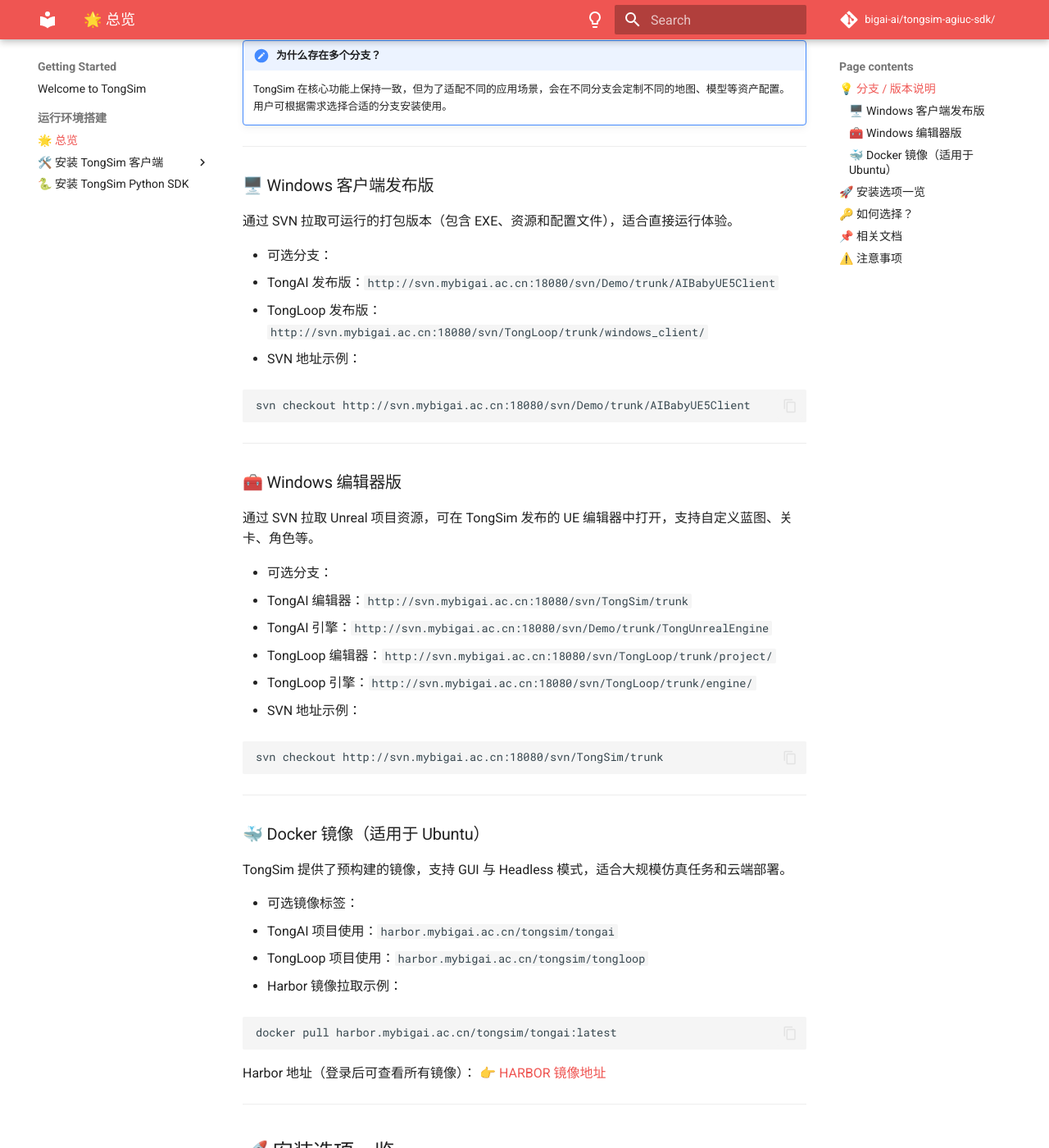
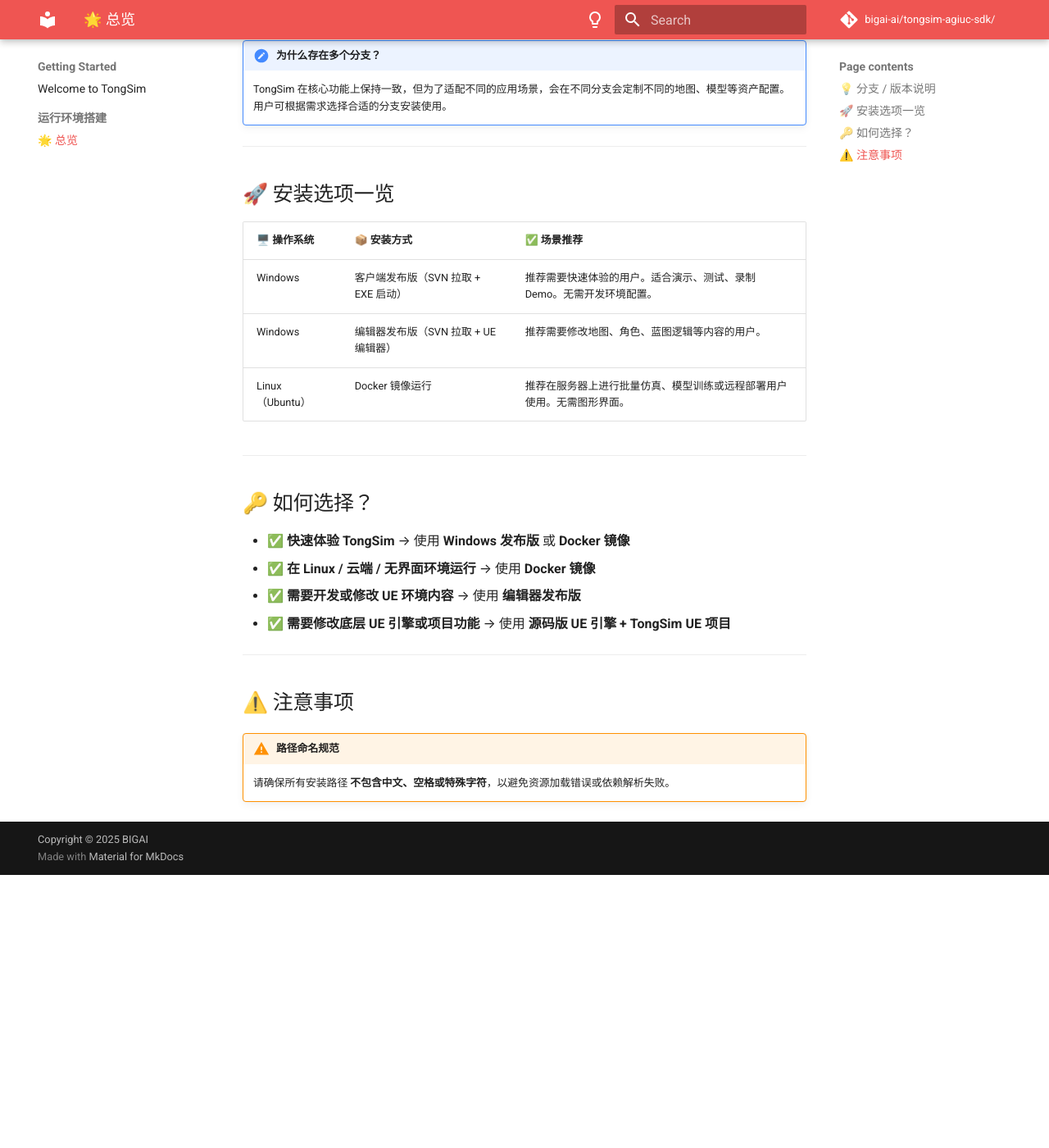
Before and after one commit to bigai-ai/tongsim-agiuc-sdk, an MkDocs documentation site: the page built from docs/getting_started/overview.md, in a window 1280 px wide and 1400 px high, scrolled down 606 px. Shown: the whole window at 82% size. Built offline with MkDocs 1.6.1 and Material for MkDocs 9.7.7, drawn with Linux system fonts in a browser that asks for light colours; comment, search, counter and statistics services are not loaded; after the commit the page ends 1673 px from its top, so only the background shows below that; some of the changed text lies outside the part shown.

Commit message:
doc: modify overview docs.

````diff
--- a/docs/getting_started/overview.md
+++ b/docs/getting_started/overview.md
@@ -17,60 +17,6 @@
     TongSim 在核心功能上保持一致，但为了适配不同的应用场景，会在不同分支会定制不同的地图、模型等资产配置。用户可根据需求选择合适的分支安装使用。
 
 ---
-
-### 🖥️ Windows 客户端发布版
-
-通过 SVN 拉取可运行的打包版本（包含 EXE、资源和配置文件），适合直接运行体验。
-
-- 可选分支：
-  - TongAI 发布版：`http://svn.mybigai.ac.cn:18080/svn/Demo/trunk/AIBabyUE5Client`
-  - TongLoop 发布版：`http://svn.mybigai.ac.cn:18080/svn/TongLoop/trunk/windows_client/`
-
-- SVN 地址示例：
-
-```bash
-svn checkout http://svn.mybigai.ac.cn:18080/svn/Demo/trunk/AIBabyUE5Client
-```
-
----
-
-### 🧰 Windows 编辑器版
-
-通过 SVN 拉取 Unreal 项目资源，可在 TongSim 发布的 UE 编辑器中打开，支持自定义蓝图、关卡、角色等。
-
-- 可选分支：
-  - TongAI 编辑器：`http://svn.mybigai.ac.cn:18080/svn/TongSim/trunk`
-  - TongAI 引擎：`http://svn.mybigai.ac.cn:18080/svn/Demo/trunk/TongUnrealEngine`
-  - TongLoop 编辑器：`http://svn.mybigai.ac.cn:18080/svn/TongLoop/trunk/project/`
-  - TongLoop 引擎：`http://svn.mybigai.ac.cn:18080/svn/TongLoop/trunk/engine/`
-
-- SVN 地址示例：
-
-```bash
-svn checkout http://svn.mybigai.ac.cn:18080/svn/TongSim/trunk
-```
-
----
-
-### 🐳 Docker 镜像（适用于 Ubuntu）
-
-TongSim 提供了预构建的镜像，支持 GUI 与 Headless 模式，适合大规模仿真任务和云端部署。
-
-- 可选镜像标签：
-  - TongAI 项目使用：`harbor.mybigai.ac.cn/tongsim/tongai`
-  - TongLoop 项目使用：`harbor.mybigai.ac.cn/tongsim/tongloop`
-
-- Harbor 镜像拉取示例：
-
-```bash
-docker pull harbor.mybigai.ac.cn/tongsim/tongai:latest
-```
-
-Harbor 地址（登录后可查看所有镜像）：
-👉 [HARBOR 镜像地址](https://harbor.mybigai.ac.cn/harbor/projects)
-
----
-
 
 ## 🚀 安装选项一览
 
@@ -91,13 +37,6 @@
 
 ---
 
-## 📌 相关文档
-
-- [Windows 平台安装指南](windows_client_installation.md)
-- [Ubuntu Docker 镜像安装指南](ubuntu_docker_installation.md)
-
----
-
 ## ⚠️ 注意事项
 
 !!! warning "路径命名规范"
--- a/mkdocs.yml
+++ b/mkdocs.yml
@@ -98,10 +98,7 @@
     - Welcome to TongSim: index.md
     - 运行环境搭建:
       - 🌟 总览: getting_started/overview.md
-      - 🛠️ 安装 TongSim 客户端:
-        - Windows 平台: getting_started/windows_client_installation.md
-        - Ubuntu Docker 镜像: getting_started/ubuntu_docker_installation.md
-      - 🐍 安装 TongSim Python SDK: getting_started/python_sdk_installation.md
+
   - Concepts:
     - TongSim 架构: concepts/overview.md
     - TongSim Python SDK:
````
Also changed, not shown: other parts of docs/getting_started/overview.md (+1 -1 lines), docs/getting_started/python_sdk_installation.md (deleted, +0 -110 lines), docs/getting_started/ubuntu_docker_installation.md (deleted, +0 -166 lines), docs/getting_started/windows_client_installation.md (deleted, +0 -75 lines).
